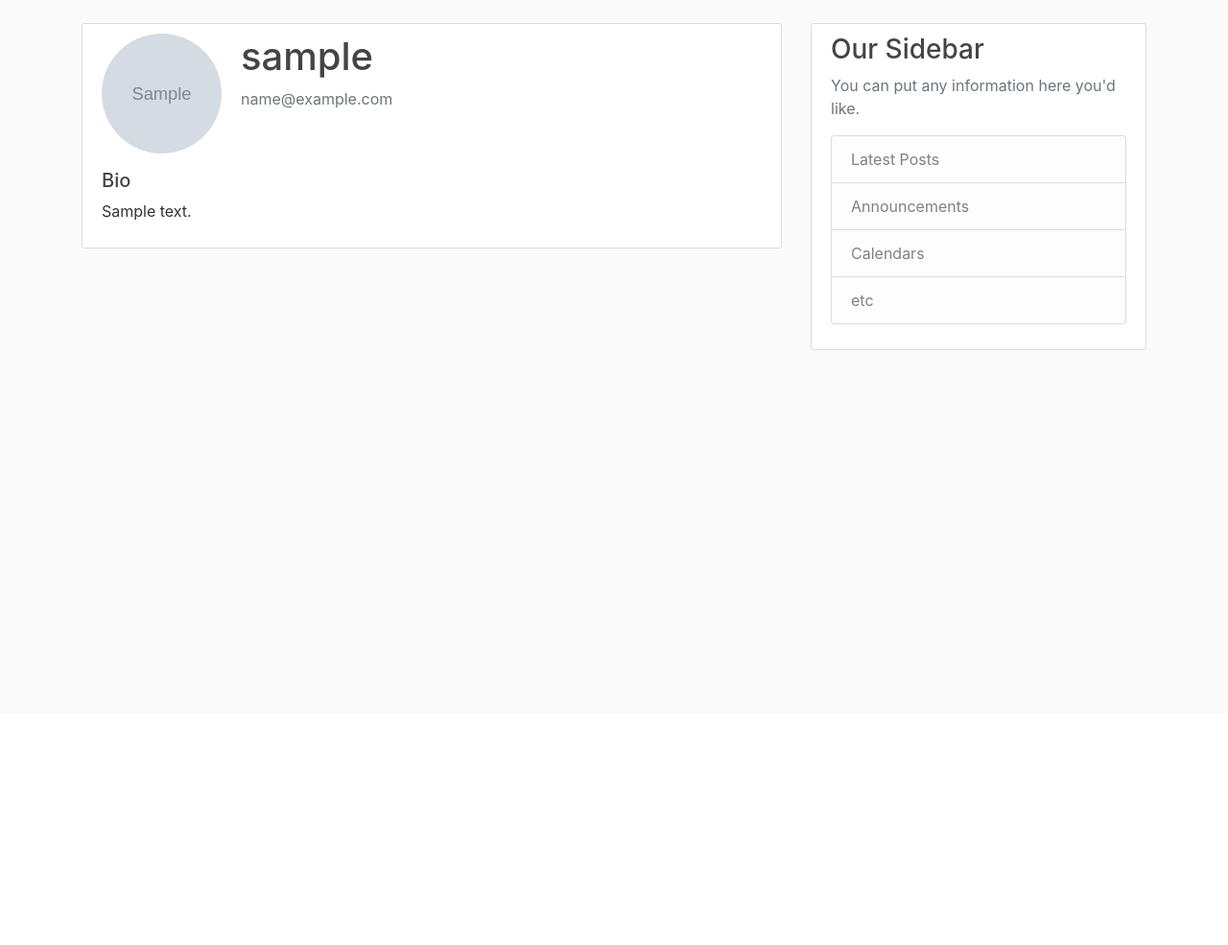
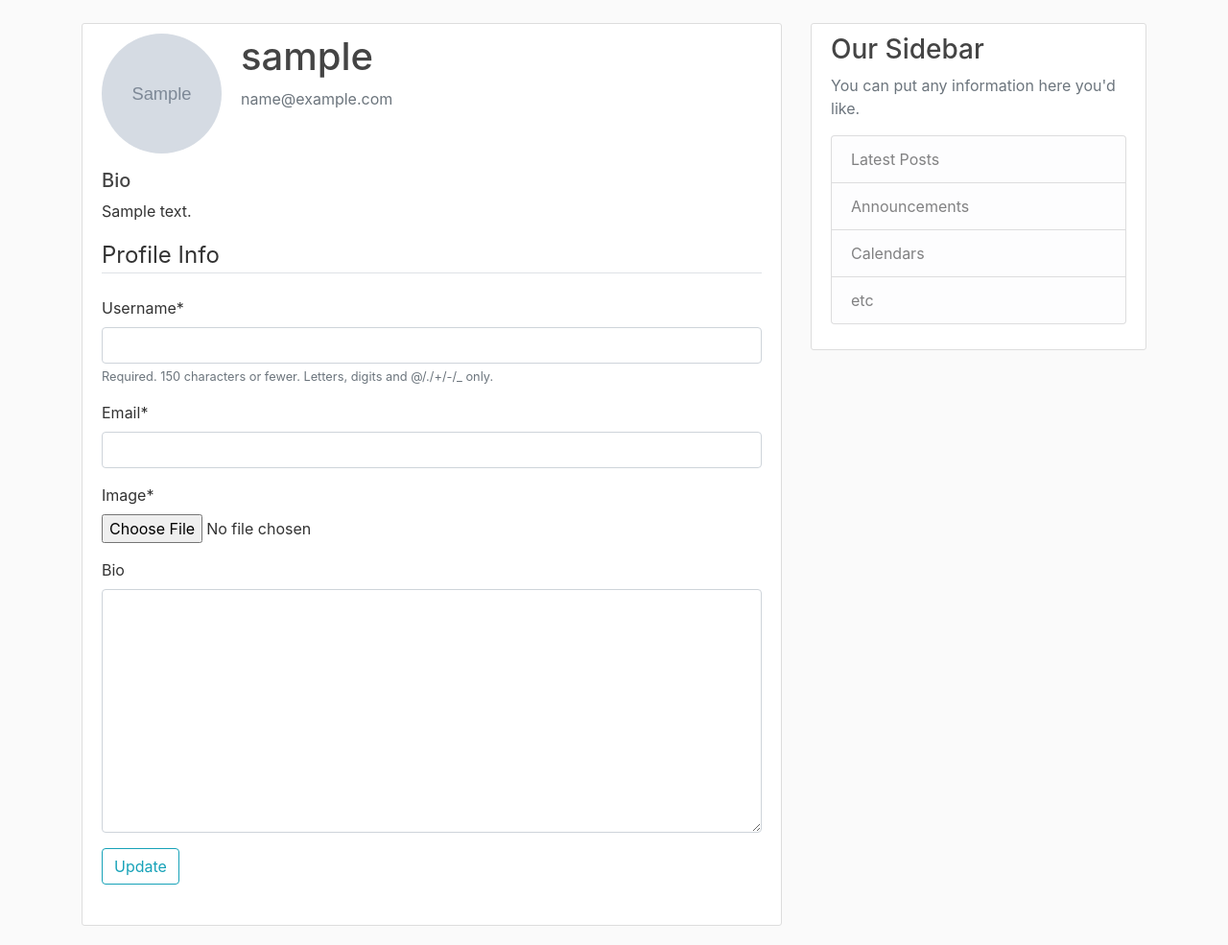
Before and after one commit to fpaul787/Reviews-App, a Django app: template users/templates/users/profile.html in a window 1280 px wide. Shown: the part 56-1041 px from the top of the page at 96% size. Before the commit the page ends 421 px from the top, so only its background shows below. Run offline with Django 3.2, Linux system fonts and the light colour scheme; the template is opened without the code that fills it: values that come from a table or form of the project are taken from there, others are empty; a user stored in the database is signed in; tables that the repository leaves empty hold one stand-in row (values such as "Sample post"); grey boxes marked "Sample" are stand-in pictures; some libraries are stand-ins or nearby versions.

Commit message:
added new update forms

```diff
--- a/users/forms.py
+++ b/users/forms.py
@@ -1,7 +1,7 @@
 from django import forms
 from django.contrib.auth.models import User
 from django.contrib.auth.forms import UserCreationForm
-
+from .models import Profile
 
 class UserRegisterForm(UserCreationForm):
     email = forms.EmailField()
@@ -9,3 +9,15 @@ class UserRegisterForm(UserCreationForm):
     class Meta:
         model = User
         fields = ['username', 'email', 'password1', 'password2']
+
+class UserUpdateForm(forms.ModelForm):
+    email = forms.EmailField()
+
+    class Meta:
+        model = User
+        fields = ['username', 'email']
+
+class UserProfileUpdateFrom(forms.ModelForm):
+    class Meta:
+        model = Profile
+        fields = ['image', 'bio']
--- a/users/templates/users/profile.html
+++ b/users/templates/users/profile.html
@@ -19,6 +19,20 @@ Profile
     </p>
 
   </div>
-      <!-- FORM HERE -->
+  <form method="POST" enctype="multipart/form-data">
+    {% csrf_token %}
+    <fieldset class="form-group">
+      <legend class="border-bottom mb-4">
+        Profile Info
+      </legend>
+      {{ u_form|crispy }}
+      {{ p_form|crispy }}
+      <div class="form-group">
+        <button class="btn btn-outline-info" type="submit">
+          Update
+        </button>
+      </div>
+    </fieldset>
+  </form>
 </div>
 {% endblock content %}
```
Also changed, not shown: users/views.py (+20 -2 lines). Lines whose indentation alone changed are shown as unchanged.
